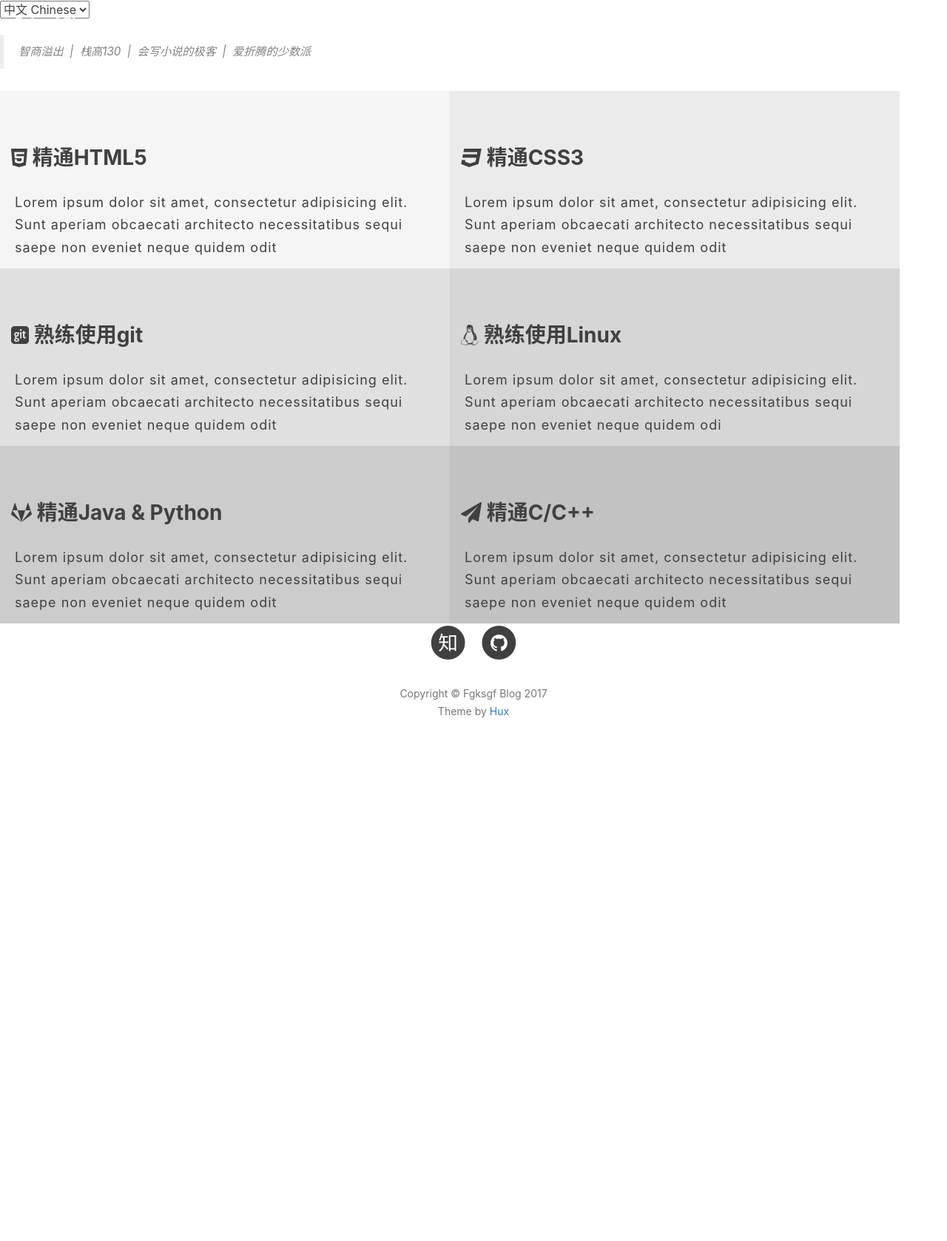
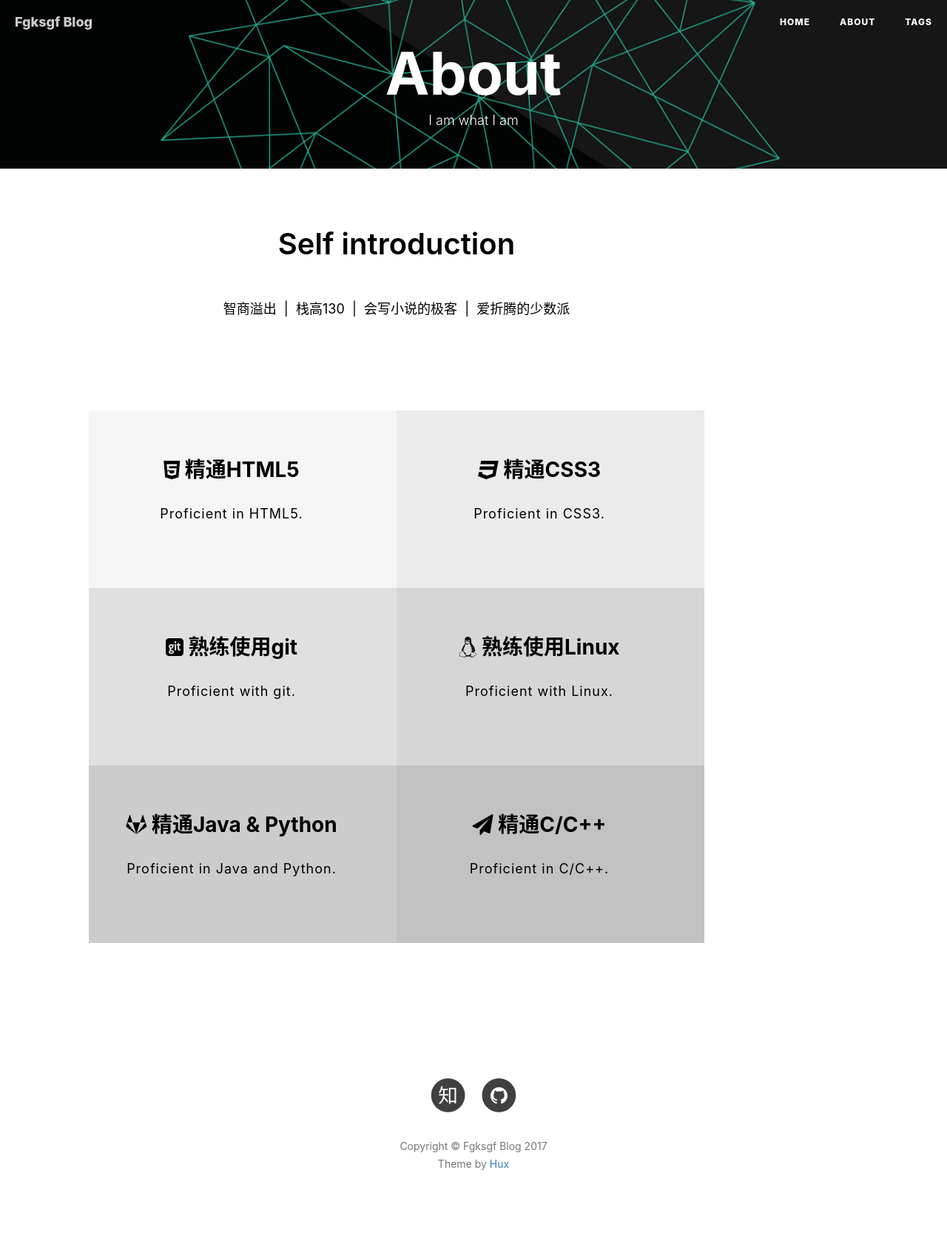
Before and after one commit to fgksgf/fgksgf.github.io, a Jekyll site: the page built from about.html, in a window 1280 px wide. Shown: the whole page at 74% size. Built offline with Jekyll 4.4.1, drawn with Linux system fonts in a browser that asks for light colours; nearby versions of some CDN libraries; comment, search, counter and statistics services are not loaded; before the commit the page ends 1066 px from its top, so only the background shows below that.

Commit message:
test about.html

```diff
--- a/about.html
+++ b/about.html
@@ -1,128 +1,61 @@
 ---
+title: About
 layout: default
-title: "About"
-description: "Life is short, use Python."
+description: I am what I am
 header-img: "img/about-bg.png"
 ---
-<!-- Language Selector -->
-<select class="sel-lang" onchange="onLanChange(this.options[this.options.selectedIndex].value)">
-    <option value="0" selected> 中文 Chinese </option>
-    <option value="1"> 英文 English </option>
-</select>
 
-<!-- Chinese Version -->
-<div class="zh post-container">
-    <!--copied from markdown -->
-    <blockquote>
-        智商溢出&nbsp;&nbsp;|&nbsp;&nbsp;栈高130&nbsp;&nbsp;|&nbsp;&nbsp;会写小说的极客&nbsp;&nbsp;|&nbsp;&nbsp;爱折腾的少数派
-        <br>
-    </blockquote>
+<!-- Page Header -->
+<header class="intro-header" style="background-image: url('{{ site.baseurl }}/{% if page.header-img %}{{ page.header-img }}{% else %}{{ site.header-img }}{% endif %}')">
+    <div class="container">
+        <div class="row">
+            <div class="col-lg-8 col-lg-offset-2 col-md-10 col-md-offset-1">
+                <div class="site-heading" id="tag-heading">
+                    <h1>{% if page.title %}{{ page.title }}{% else %}{{ site.title }}{% endif %}</h1>
+                    <span class="subheading">{{ page.description }}</span>
+                </div>
+            </div>
+        </div>
+    </div>
+</header>
 
-    <div class="card-group" style="width: 100%;margin: 30px auto;">
-        <div class="card card-l" style="width: 50%;height: 240px;padding: 40px 40px 40px 10px;-webkit-box-sizing: border-box;-moz-box-sizing: border-box;-ms-box-sizing: border-box;-o-box-sizing: border-box;box-sizing: border-box;float: left;">
-            <h3 class="animated pulse infinite" style="font-size: 28px;padding: 5px;"><i class="fa fa-html5"></i>&nbsp;精通HTML5</h3>
-            <p style=" margin-top: 15px;padding: 10px;font-size: 18px;letter-spacing: 1px;">Lorem ipsum dolor sit amet, consectetur adipisicing elit. Sunt aperiam obcaecati architecto necessitatibus sequi saepe non eveniet neque quidem odit</p>
+<!-- Main Content -->
+<div id="about-content">
+    <div class="content-wrapper">
+        <div class="head-wrapper">
+            <h2>Self introduction</h2>
+            <div class="hr"></div>
+            <div class="sub-head">
+                <p>智商溢出&nbsp;&nbsp;|&nbsp;&nbsp;栈高130&nbsp;&nbsp;|&nbsp;&nbsp;会写小说的极客&nbsp;&nbsp;|&nbsp;&nbsp;爱折腾的少数派</p>
+                <br/>
+                <a href="mailto:fgksgf@yahoo.com">Email&nbsp;:&nbsp;fgksgf@yahoo.com</a>
+            </div>
         </div>
-
-        <div class="card card-r" style="width: 50%;height: 240px;padding: 40px 40px 40px 10px;-webkit-box-sizing: border-box;-moz-box-sizing: border-box;-ms-box-sizing: border-box;-o-box-sizing: border-box;box-sizing: border-box;float: right;">
-            <h3 class="animated pulse infinite" style="font-size: 28px;padding: 5px;"><i class="fa fa-css3"></i>&nbsp;精通CSS3</h3>
-            <p style=" margin-top: 15px;padding: 10px;font-size: 18px;letter-spacing: 1px;">Lorem ipsum dolor sit amet, consectetur adipisicing elit. Sunt aperiam obcaecati architecto necessitatibus sequi saepe non eveniet neque quidem odit</p>
-        </div>
-
-        <div class="card card-l" style="width: 50%;height: 240px;padding: 40px 40px 40px 10px;-webkit-box-sizing: border-box;-moz-box-sizing: border-box;-ms-box-sizing: border-box;-o-box-sizing: border-box;box-sizing: border-box;float: left;">
-            <h3 class="animated pulse infinite" style="font-size: 28px;padding: 5px;"><i class="fa fa-git-square"></i>&nbsp;熟练使用git</h3>
-            <p style=" margin-top: 15px;padding: 10px;font-size: 18px;letter-spacing: 1px;">Lorem ipsum dolor sit amet, consectetur adipisicing elit. Sunt aperiam obcaecati architecto necessitatibus sequi saepe non eveniet neque quidem odit</p>
-        </div>
-
-        <div class="card card-r" style="width: 50%;height: 240px;padding: 40px 40px 40px 10px;-webkit-box-sizing: border-box;-moz-box-sizing: border-box;-ms-box-sizing: border-box;-o-box-sizing: border-box;box-sizing: border-box;float: right;">
-            <h3 class="animated pulse infinite" style="font-size: 28px;padding: 5px;"><i class="fa fa-linux"></i>&nbsp;熟练使用Linux</h3>
-            <p style=" margin-top: 15px;padding: 10px;font-size: 18px;letter-spacing: 1px;">Lorem ipsum dolor sit amet, consectetur adipisicing elit. Sunt aperiam obcaecati architecto necessitatibus sequi saepe non eveniet neque quidem odi</p>
-        </div>
-
-        <div class="card card-l" style="width: 50%;height: 240px;padding: 40px 40px 40px 10px;-webkit-box-sizing: border-box;-moz-box-sizing: border-box;-ms-box-sizing: border-box;-o-box-sizing: border-box;box-sizing: border-box;float: left;">
-            <h3 class="animated pulse infinite" style="font-size: 28px;padding: 5px;"><i class="fa fa-gitlab"></i>&nbsp;精通Java&nbsp;&amp;&nbsp;Python</h3>
-            <p style=" margin-top: 15px;padding: 10px;font-size: 18px;letter-spacing: 1px;">Lorem ipsum dolor sit amet, consectetur adipisicing elit. Sunt aperiam obcaecati architecto necessitatibus sequi saepe non eveniet neque quidem odit</p>
-        </div>
-
-        <div class="card card-r" style="width: 50%;height: 240px;padding: 40px 40px 40px 10px;-webkit-box-sizing: border-box;-moz-box-sizing: border-box;-ms-box-sizing: border-box;-o-box-sizing: border-box;box-sizing: border-box;float: right;">
-            <h3 class="animated pulse infinite" style="font-size: 28px;padding: 5px;"><i class="fa fa-paper-plane"></i>&nbsp;精通C/C++</h3>
-            <p style=" margin-top: 15px;padding: 10px;font-size: 18px;letter-spacing: 1px;">Lorem ipsum dolor sit amet, consectetur adipisicing elit. Sunt aperiam obcaecati architecto necessitatibus sequi saepe non eveniet neque quidem odit</p>
+        <div class="card-group clearfix">
+            <div class="card card-l">
+                <h3 class="animated pulse infinite"><i class="fa fa-html5"></i>&nbsp;精通HTML5</h3>
+                <p>Proficient in HTML5.</p>
+            </div>
+            <div class="card card-r">
+                <h3 class="animated pulse infinite"><i class="fa fa-css3"></i>&nbsp;精通CSS3</h3>
+                <p>Proficient in CSS3.</p>
+            </div>
+            <div class="card card-l">
+                <h3 class="animated pulse infinite"><i class="fa fa-git-square"></i>&nbsp;熟练使用git</h3>
+                <p>Proficient with git.</p>
+            </div>
+            <div class="card card-r">
+                <h3 class="animated pulse infinite"><i class="fa fa-linux"></i>&nbsp;熟练使用Linux</h3>
+                <p>Proficient with Linux.</p>
+            </div>
+            <div class="card card-l">
+                <h3 class="animated pulse infinite"><i class="fa fa-gitlab"></i>&nbsp;精通Java&nbsp;&amp;&nbsp;Python</h3>
+                <p>Proficient in Java and Python.</p>
+            </div>
+            <div class="card card-r">
+                <h3 class="animated pulse infinite"><i class="fa fa-paper-plane"></i>&nbsp;精通C/C++</h3>
+                <p>Proficient in C/C++.</p>
+            </div>
         </div>
     </div>
 </div>
-
-
-<!-- English Version -->
-<div class="en post-container">
-    <blockquote>
-        >>> The Zen of Python
-        <br>
-    </blockquote>
-    <p>
-        Beautiful is better than ugly.
-        <br> Explicit is better than implicit.
-        <br> Simple is better than complex.
-        <br> Complex is better than complicated.
-        <br> Flat is better than nested.
-        <br> Sparse is better than dense.
-        <br>
-    </p>
-    <p>
-        Readability counts.
-        <br> Special cases aren't special enough to break the rules.
-        <br> Although practicality beats purity.
-        <br> Errors should never pass silently.
-        <br> Unless explicitly silenced.
-        <br> In the face of ambiguity, refuse the temptation to guess.
-        <br> There should be one-- and preferably only one --obvious way to do it.
-        <br> Although that way may not be obvious at first unless you're Dutch.
-        <br>
-    </p>
-    <p>
-        Now is better than never.
-        <br> Although never is often better than right now.
-        <br> If the implementation is hard to explain, it's a bad idea.
-        <br> If the implementation is easy to explain, it may be a good idea.
-        <br> Namespaces are one honking great idea -- let's do more of those!
-        <br>
-    </p>
-    <p style="text-align:right;">
-        -- Tim Peters
-        <br>
-    </p>
-</div>
-<!-- Handle Language Change -->
-<script type="text/javascript">
-// get nodes
-var $zh = document.querySelector(".zh");
-var $en = document.querySelector(".en");
-var $select = document.querySelector("select");
-// bind hashchange event
-window.addEventListener('hashchange', _render);
-// handle render
-function _render() {
-    var _hash = window.location.hash;
-    // en
-    if (_hash == "#en") {
-        $select.selectedIndex = 1;
-        $en.style.display = "block";
-        $zh.style.display = "none";
-        // zh by default
-    } else {
-        // not trigger onChange, otherwise cause a loop call.
-        $select.selectedIndex = 0;
-        $zh.style.display = "block";
-        $en.style.display = "none";
-    }
-}
-// handle select change
-function onLanChange(index) {
-    if (index == 0) {
-        window.location.hash = "#zh"
-    } else {
-        window.location.hash = "#en"
-    }
-}
-// init
-_render();
-</script>
```
Also changed, not shown: css/hux-blog.css (+86 -0 lines), css/hux-blog.min.css.
